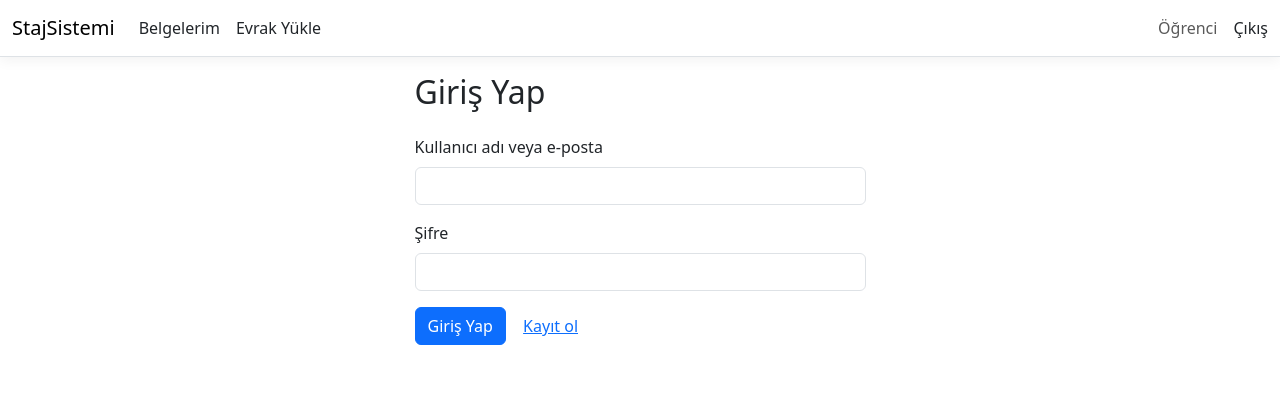
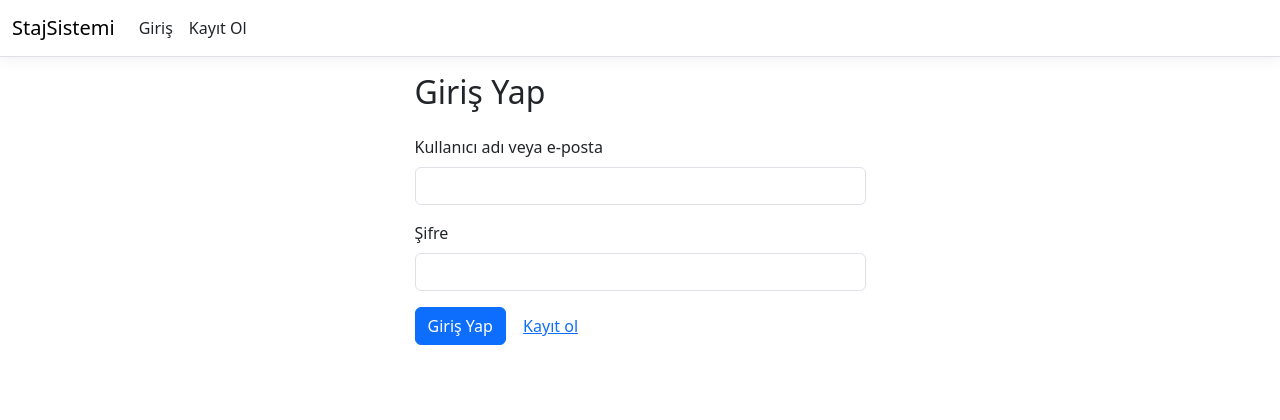
Before and after one commit to oyku2707/Prolab-3---Staj-Evrak-Dogrulama-ve-Yonetim-Sistemi, an ASP.NET Core app: page /Auth/Login in a window 1280 px wide. Shown: the top 420 px of the page. Run offline with ASP.NET Core 8, Linux system fonts and the light colour scheme; style sheets or scripts are compiled from the project's sources; some libraries are stand-ins or nearby versions.

Commit message:
Gercek girise gecis: ClaimsCurrentUserService, Authorize, menu

```diff
--- a/StajSistemi/Controllers/AdminController.cs
+++ b/StajSistemi/Controllers/AdminController.cs
@@ -6,9 +6,11 @@ using StajSistemi.Domain.Enums;
 using StajSistemi.Models;
 using StajSistemi.Services;
 using StajSistemi.Services.Documents;
+using Microsoft.AspNetCore.Authorization;
 
 namespace StajSistemi.Controllers;
 
+[Authorize(Roles = "ROLE_ADMIN")]
 public class AdminController : Controller
 {
     private const int PageSize = 10;
--- a/StajSistemi/Controllers/DocumentsController.cs
+++ b/StajSistemi/Controllers/DocumentsController.cs
@@ -6,10 +6,11 @@ using StajSistemi.Domain.Enums;
 using StajSistemi.Models;
 using StajSistemi.Services;
 using StajSistemi.Services.Documents;
+using Microsoft.AspNetCore.Authorization;
 
 namespace StajSistemi.Controllers;
 
-// TODO: Kişi 1'in girişi gelince [Authorize] eklenecek.
+[Authorize(Roles = "ROLE_STUDENT,ROLE_ADMIN")]
 public class DocumentsController : Controller
 {
     private static readonly string[] ValidDays =
--- a/StajSistemi/Controllers/StudentController.cs
+++ b/StajSistemi/Controllers/StudentController.cs
@@ -1,3 +1,4 @@
+using Microsoft.AspNetCore.Authorization;
 using Microsoft.AspNetCore.Mvc;
 using Microsoft.EntityFrameworkCore;
 using StajSistemi.Data;
@@ -6,6 +7,7 @@ using StajSistemi.Services;
 
 namespace StajSistemi.Controllers;
 
+[Authorize(Roles = "ROLE_STUDENT")]
 public class StudentController : Controller
 {
     private readonly AppDbContext _db;
--- a/StajSistemi/Program.cs
+++ b/StajSistemi/Program.cs
@@ -7,6 +7,7 @@ using StajSistemi.Domain.Interfaces;
 using StajSistemi.Validation.Rules;
 using StajSistemi.Services.Extractors;
 using StajSistemi.Services.Documents;
+
 
 
 var builder = WebApplication.CreateBuilder(args);
@@ -47,7 +48,8 @@ builder.Services.AddDbContext<AppDbContext>(options =>
     builder.Services.AddScoped<IValidationService, ValidationService>();
 
 
-builder.Services.AddScoped<ICurrentUserService, FakeCurrentUserService>();
+builder.Services.AddHttpContextAccessor();
+builder.Services.AddScoped<ICurrentUserService, ClaimsCurrentUserService>();
 builder.Services.AddScoped<IDocumentStatusService, DocumentStatusService>();
 builder.Services.AddScoped<IFileStorage, FileStorage>();
 builder.Services.AddScoped<IDocumentService, DocumentService>();
--- a/StajSistemi/Views/Shared/_Layout.cshtml
+++ b/StajSistemi/Views/Shared/_Layout.cshtml
@@ -25,10 +25,10 @@
                         @if (CurrentUser.UserId == null)
                         {
                             <li class="nav-item">
-                                <a class="nav-link text-dark" href="/Account/Login">Giriş</a>
+                                <a class="nav-link text-dark" href="/Auth/Login">Giriş</a>
                             </li>
                             <li class="nav-item">
-                                <a class="nav-link text-dark" href="/Account/Register">Kayıt Ol</a>
+                                <a class="nav-link text-dark" href="/Auth/Register">Kayıt Ol</a>
                             </li>
                         }
                         else if (CurrentUser.IsAdmin)
@@ -55,8 +55,10 @@
                     </ul>
                     @if (CurrentUser.UserId != null)
                     {
-                        <span class="navbar-text me-3">@(CurrentUser.IsAdmin ? "Admin" : "Öğrenci")</span>
-                        <a class="nav-link text-dark" href="/Account/Logout">Çıkış</a>
+                        <span class="navbar-text me-3">@User.Identity?.Name (@(CurrentUser.IsAdmin ? "Admin" : "Öğrenci"))</span>
+                        <form asp-controller="Auth" asp-action="Logout" method="post" class="d-inline">
+                            <button type="submit" class="btn btn-outline-secondary btn-sm">Çıkış</button>
+                        </form>
                     }
                 </div>
             </div>
```
Also changed, not shown: StajSistemi/Controllers/HomeController.cs (+6 -1 lines), StajSistemi/Services/ClaimsCurrentUserService.cs (added, +27 -0 lines).
